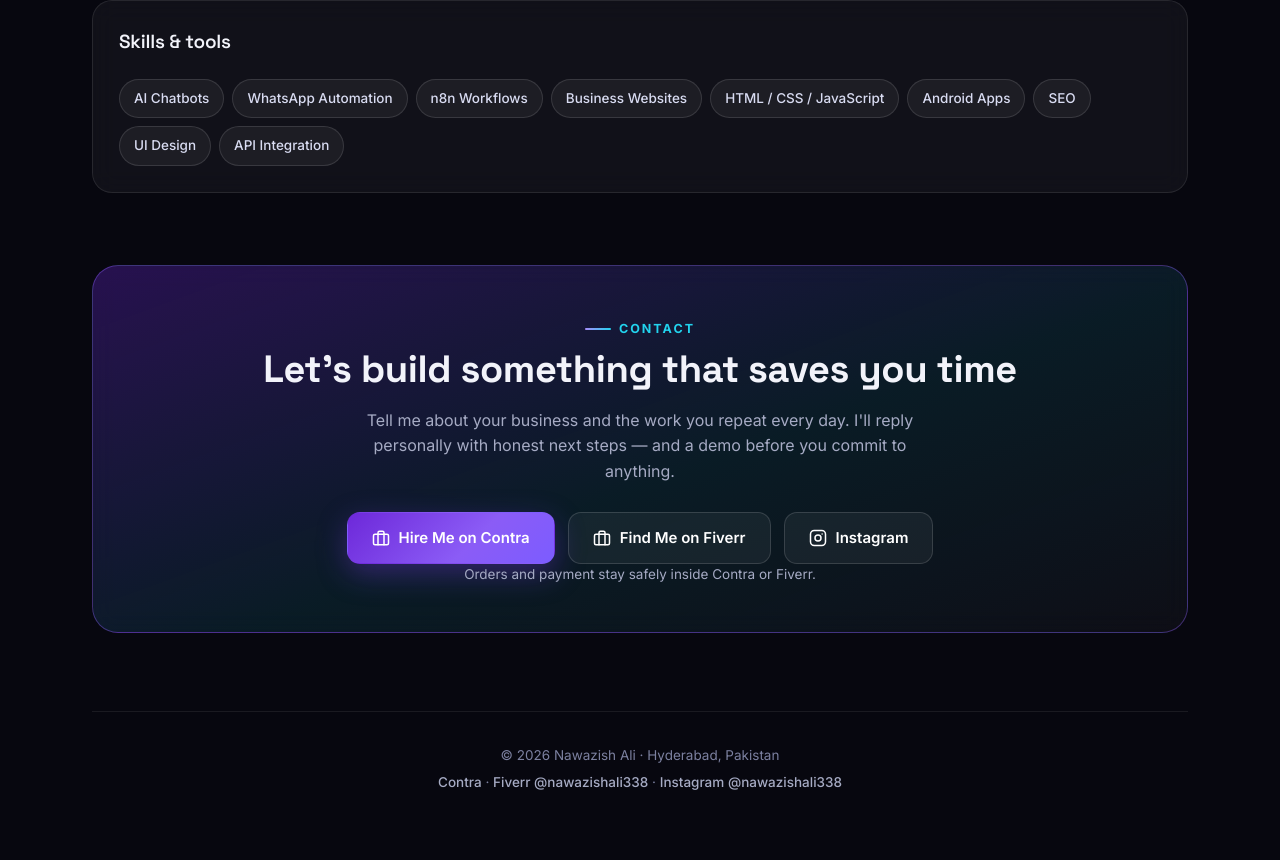
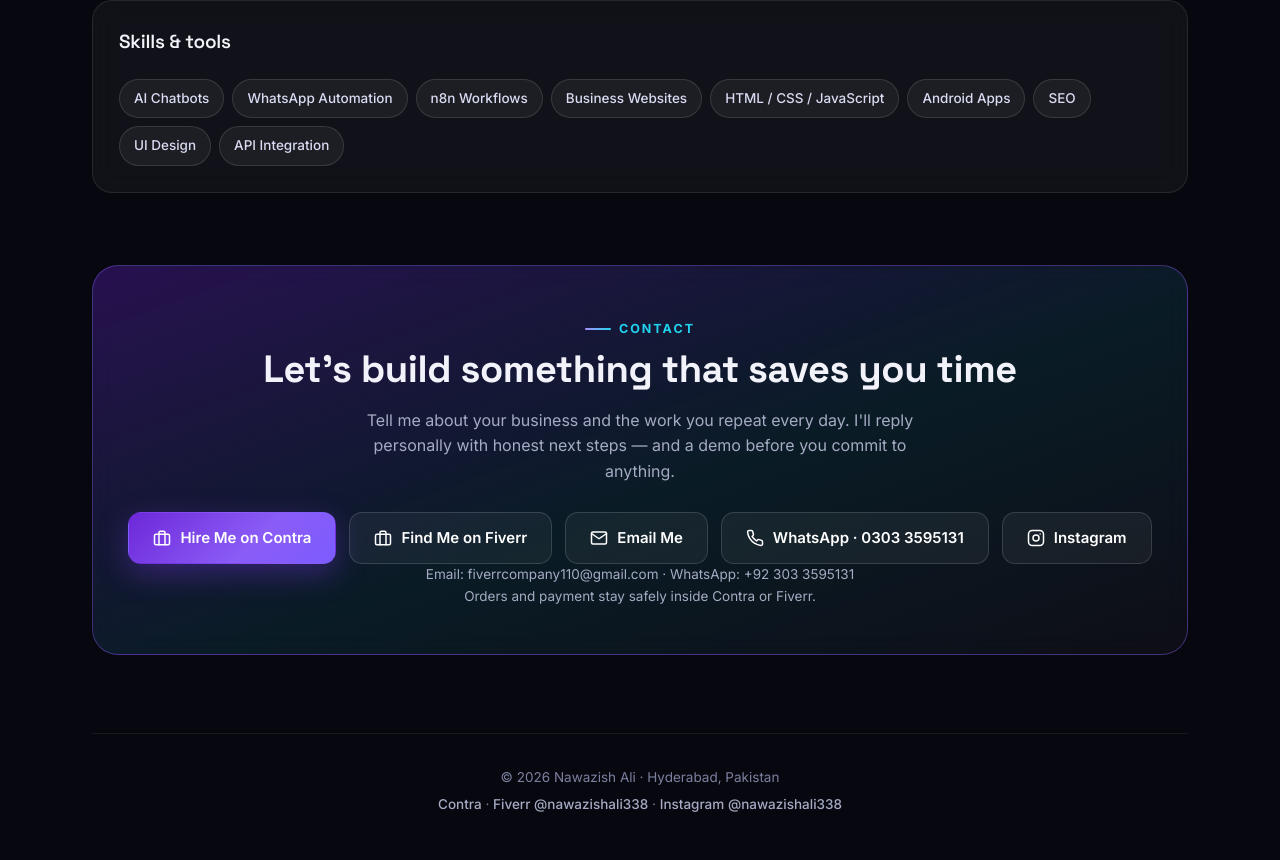
Before and after one commit to zardariprivacy-cell/zardariprivacy-cell.github.io, a plain HTML site: page portfolio/index.html in a window 1280 px wide. Shown: the part 3365-4225 px from the top of the page. Before the commit the page ends 4203 px from the top, so only its background shows below. Drawn offline with Linux system fonts and the light colour scheme.

Commit message:
Portfolio: add email + WhatsApp contact buttons

```diff
--- a/portfolio/index.html
+++ b/portfolio/index.html
@@ -437,11 +437,17 @@
         <a class="btn btn-ghost" href="https://www.fiverr.com/nawazishali338" target="_blank" rel="noopener">
           <svg viewBox="0 0 24 24" fill="none" stroke="currentColor" stroke-width="2" stroke-linecap="round" stroke-linejoin="round"><rect x="2" y="7" width="20" height="14" rx="2"/><path d="M16 21V5a2 2 0 0 0-2-2h-4a2 2 0 0 0-2 2v16"/></svg>
           Find Me on Fiverr</a>
+        <a class="btn btn-ghost" href="mailto:fiverrcompany110@gmail.com">
+          <svg viewBox="0 0 24 24" fill="none" stroke="currentColor" stroke-width="2" stroke-linecap="round" stroke-linejoin="round"><path d="M4 4h16c1.1 0 2 .9 2 2v12c0 1.1-.9 2-2 2H4c-1.1 0-2-.9-2-2V6c0-1.1.9-2 2-2z"/><polyline points="22,6 12,13 2,6"/></svg>
+          Email Me</a>
+        <a class="btn btn-ghost" href="https://wa.me/923033595131" target="_blank" rel="noopener">
+          <svg viewBox="0 0 24 24" fill="none" stroke="currentColor" stroke-width="2" stroke-linecap="round" stroke-linejoin="round"><path d="M22 16.92v3a2 2 0 0 1-2.18 2 19.79 19.79 0 0 1-8.63-3.07 19.5 19.5 0 0 1-6-6 19.79 19.79 0 0 1-3.07-8.67A2 2 0 0 1 4.11 2h3a2 2 0 0 1 2 1.72c.127.96.361 1.903.7 2.81a2 2 0 0 1-.45 2.11L8.09 9.91a16 16 0 0 0 6 6l1.27-1.27a2 2 0 0 1 2.11-.45c.907.339 1.85.573 2.81.7A2 2 0 0 1 22 16.92z"/></svg>
+          WhatsApp · 0303 3595131</a>
         <a class="btn btn-ghost" href="https://www.instagram.com/nawazishali338" target="_blank" rel="noopener">
           <svg viewBox="0 0 24 24" fill="none" stroke="currentColor" stroke-width="2" stroke-linecap="round" stroke-linejoin="round"><rect x="2" y="2" width="20" height="20" rx="5"/><circle cx="12" cy="12" r="4"/><circle cx="17.5" cy="6.5" r="1" fill="currentColor" stroke="none"/></svg>
           Instagram</a>
       </div>
-      <p class="contact-note">Orders and payment stay safely inside Contra or Fiverr.</p>
+      <p class="contact-note">Email: <a href="mailto:fiverrcompany110@gmail.com" style="color:inherit;">fiverrcompany110@gmail.com</a> · WhatsApp: <a href="https://wa.me/923033595131" target="_blank" rel="noopener" style="color:inherit;">+92 303 3595131</a><br>Orders and payment stay safely inside Contra or Fiverr.</p>
     </div>
   </section>
 
```
